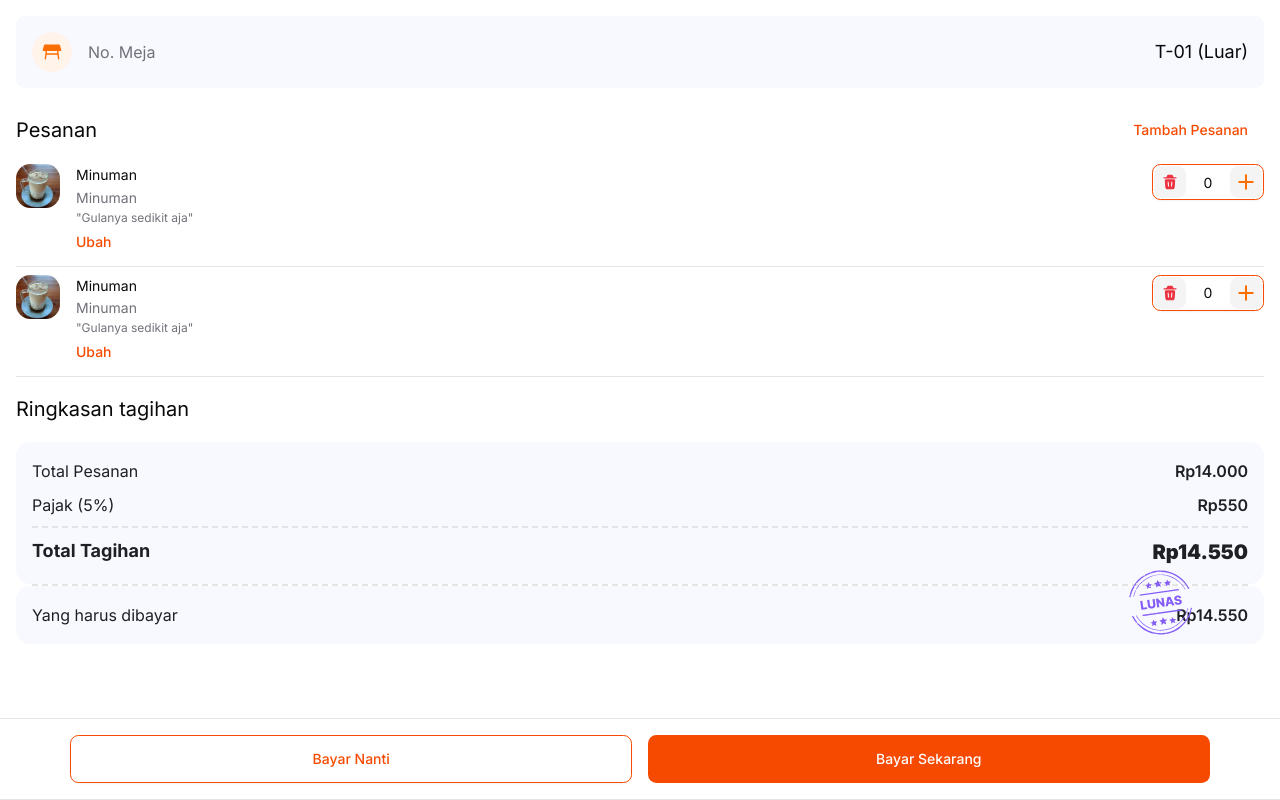
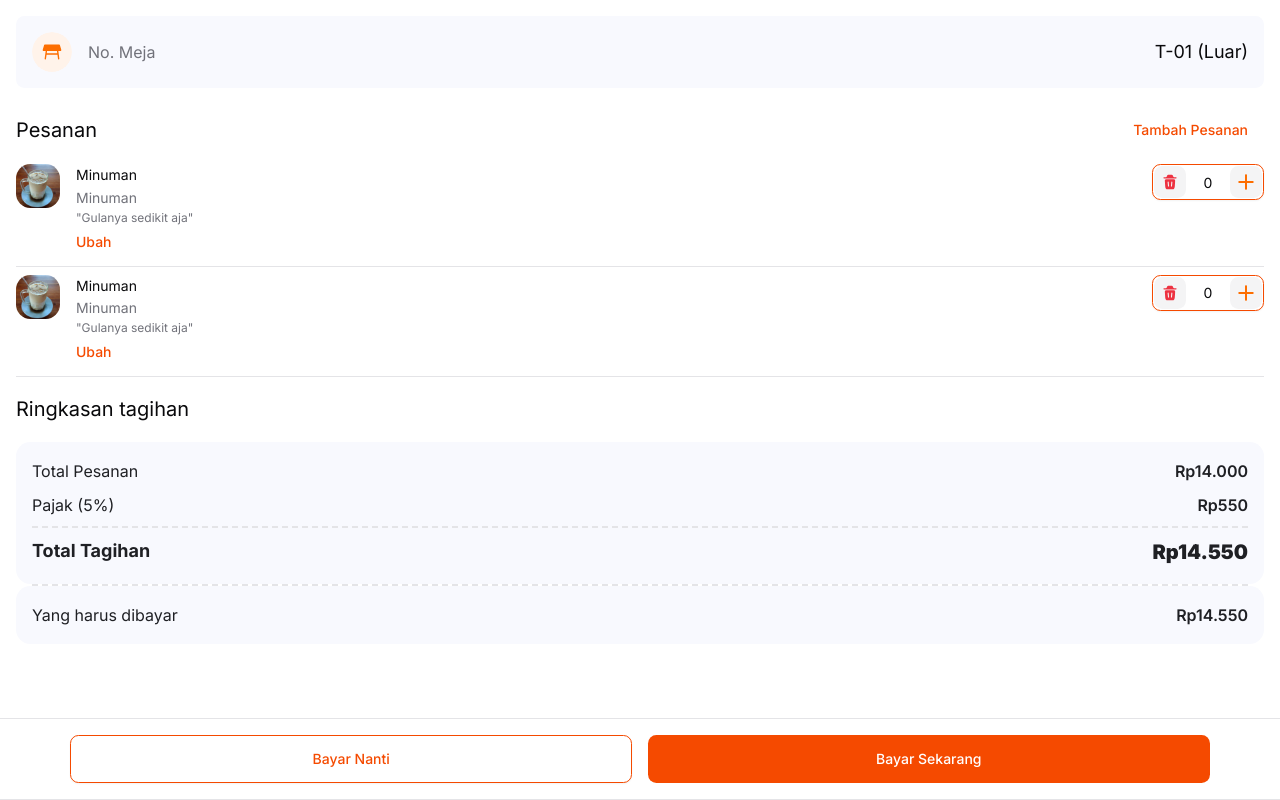
Before and after one commit to kurniaaldi/lakoe-store, a React (Vite) app: page /order in a window 1280 px wide. Built offline with nearby package versions, Linux system fonts and the light colour scheme.

Commit message:
add props paidoff

```diff
--- a/src/components/modules/order/BillDetails.tsx
+++ b/src/components/modules/order/BillDetails.tsx
@@ -5,9 +5,13 @@ import Typography from "@/components/ui/typography";
 
 interface IBillDetails {
   withReturn?: boolean;
+  isPaidOff?: boolean;
 }
 
-const BillDetails = ({ withReturn = false }: IBillDetails) => {
+const BillDetails = ({
+  withReturn = false,
+  isPaidOff = false,
+}: IBillDetails) => {
   return (
     <div>
       <div className="bg-neutral-light-light rounded-xl p-4 space-y-2">
@@ -57,9 +61,11 @@ const BillDetails = ({ withReturn = false }: IBillDetails) => {
       </div>
       <div className="h-px border-b-2 border-dashed mx-4" />
       <div className="bg-neutral-light-light rounded-xl p-4 space-y-2 relative">
-        <div className="absolute right-16 -top-5">
-          <StampIcon />
-        </div>
+        {isPaidOff && (
+          <div className="absolute right-16 -top-5">
+            <StampIcon />
+          </div>
+        )}
         <div className="grid grid-cols-2">
           <Typography
             variant="muted"
--- a/src/routes/order/$invoiceId.tsx
+++ b/src/routes/order/$invoiceId.tsx
@@ -33,7 +33,7 @@ function OrderDetailIndexComponent() {
         <div className="flex items-center justify-between w-full">
           <Typography variant="lead">Ringkasan tagihan</Typography>
         </div>
-        <BillDetails withReturn />
+        <BillDetails withReturn isPaidOff />
       </div>
       <div className="fixed w-full justify-center items-center flex bottom-0 left-0 p-4 bg-neutral-light-lighest border-y">
         <Button className="w-full" size={"xl"} variant={"outline"}>
```
